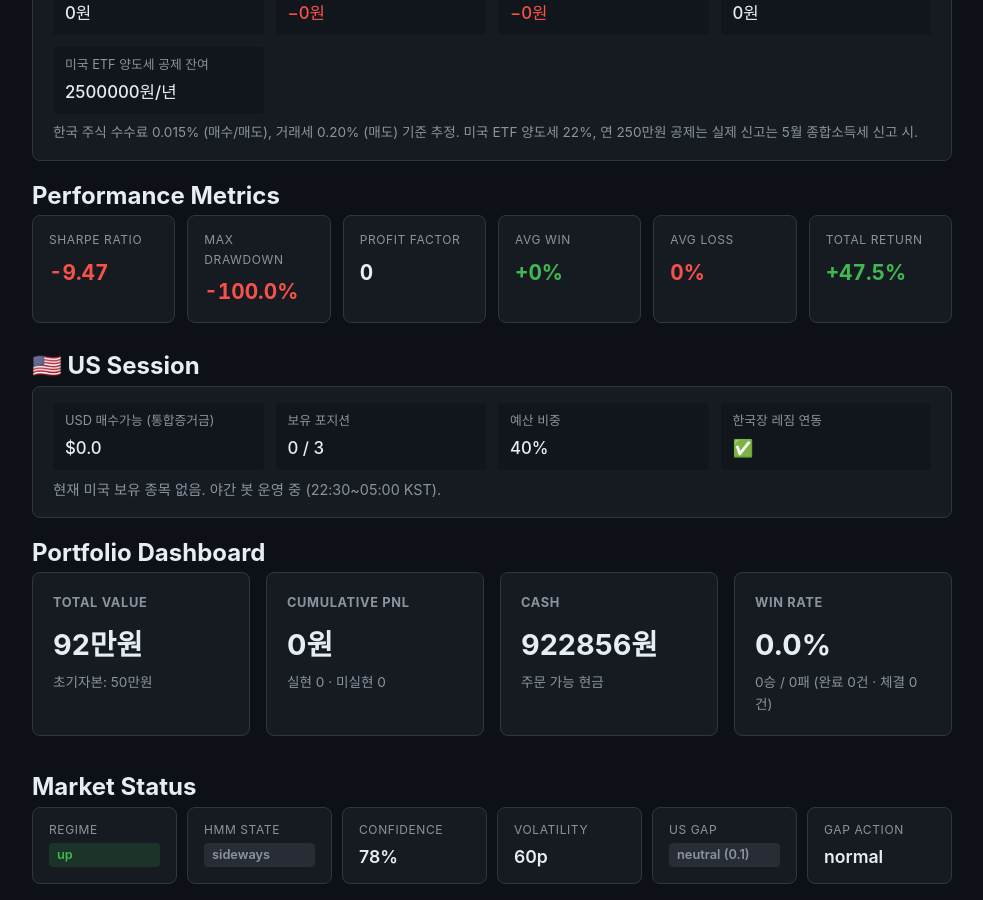
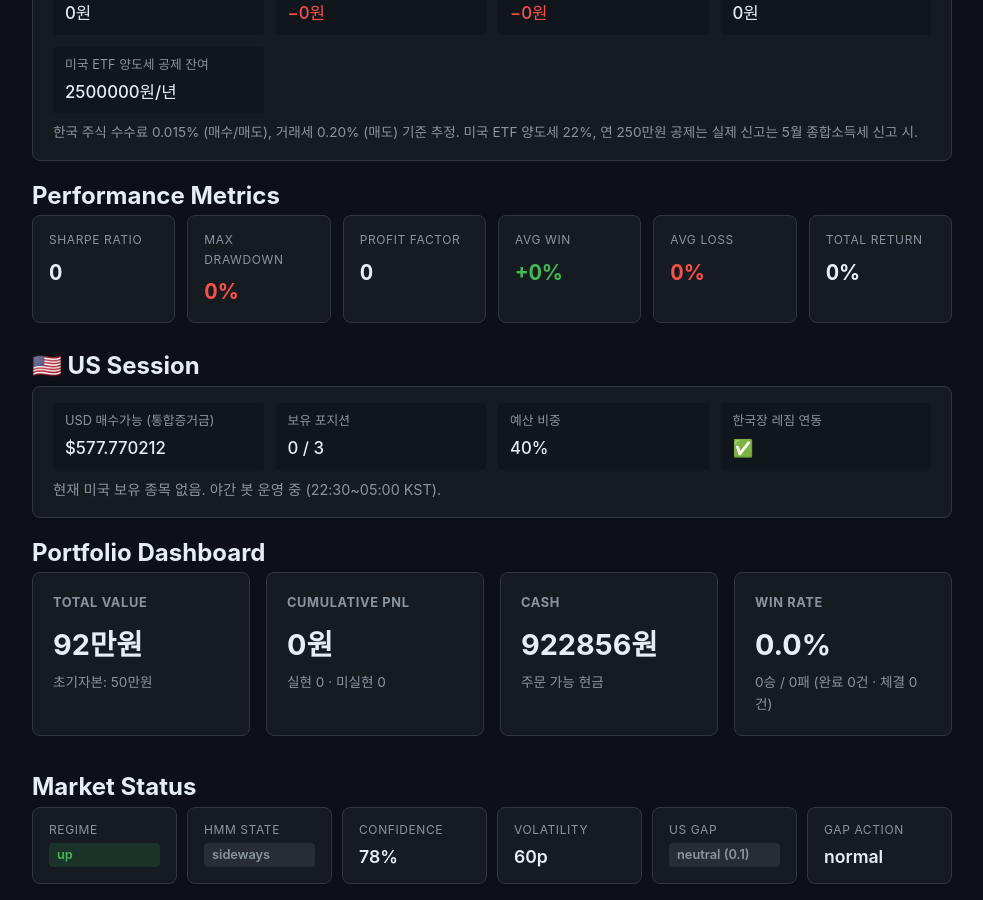
Before and after one commit to BudongJW/kis-trading-journal, a Jekyll site: the page built from index.html, in a window 1280 px wide and 900 px high, scrolled down 482 px. Shown: the whole window, without its empty margins (148-1131 px from the left). Built offline with Jekyll 4.4.1, drawn with Linux system fonts in a browser that asks for light colours; nearby versions of some CDN libraries; some of the changed text lies outside the part shown.

Commit message:
auto: portfolio update 11:11

```diff
--- a/_data/portfolio.json
+++ b/_data/portfolio.json
@@ -1,5 +1,5 @@
 {
-  "updated_at": "2026-05-28T11:06:18.667180",
+  "updated_at": "2026-05-28T11:11:03.548253",
   "initial_capital": 500000,
   "cash": 922856,
   "holdings": [],
@@ -54,12 +54,12 @@
     "tax_exemption_remaining_krw": 2500000
   },
   "performance": {
-    "sharpe_ratio": -9.47,
-    "max_drawdown_pct": -100.0,
+    "sharpe_ratio": 0,
+    "max_drawdown_pct": 0,
     "profit_factor": 0,
     "avg_win_pct": 0,
     "avg_loss_pct": 0,
-    "total_return_pct": 47.5
+    "total_return_pct": 0
   },
   "r_summary": {},
   "daily_history": [
@@ -292,18 +292,18 @@
   },
   "bear_strategy": {
     "enabled": true,
-    "regime": "BULL",
-    "confidence": 0.5,
-    "sma_ratio": 0.0,
-    "canary_bad": 0,
+    "regime": "CAUTION",
+    "confidence": 0.65,
+    "sma_ratio": 0.8729,
+    "canary_bad": 1,
     "canary_scores": {
-      "195930": 0.0,
-      "132030": 0.0
+      "195930": 0.7484,
+      "132030": -0.9066
     }
   },
   "us_session": {
     "enabled": true,
-    "cash_usd": 0.0,
+    "cash_usd": 577.770212,
     "positions": 0,
     "holdings": [],
     "max_positions": 3,
```
